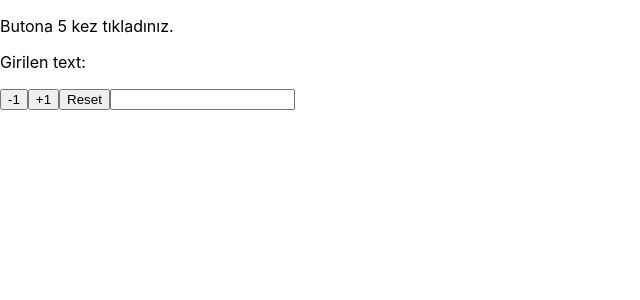
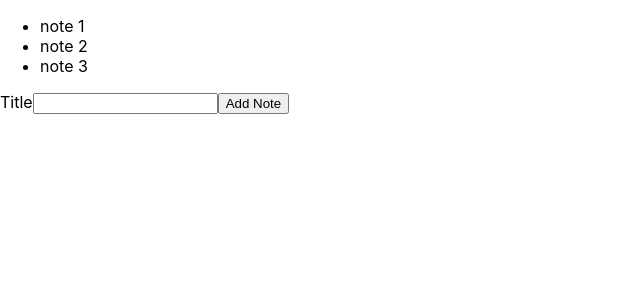
Before and after one commit to orucmu/react-hooks, a React (Create React App) app: page / in a window 1280 px wide. Shown: the top 300 px of the page, without its empty margins (0-640 px from the left). Built offline with nearby package versions, Linux system fonts and the light colour scheme.

Commit message:
Uygulama: Effect Hooks - Local Storage

```diff
--- a/src/App.js
+++ b/src/App.js
@@ -1,35 +1,9 @@
-import { useState, useEffect } from "react";
+import NoteList from './components/NoteList'
 
 function App(props) {
-  const [count, setCount] = useState(props.count);
-  const [text, setText] = useState(props.text);
-
-  useEffect(() => {
-    console.log("count");
-  }, [count])
-
-  useEffect(() => {
-    console.log('componentDidMount');
-  }, [])
-
-  useEffect(() => {
-    console.log('componentDidUpdate');
-  });
-
   return (
-    <>
-      <p>Butona {count} kez tıkladınız.</p>
-      <p>Girilen text: {text}</p>
-      <button onClick={() => setCount(count - 1)}>-1</button>
-      <button onClick={() => setCount(count + 1)}>+1</button>
-      <button onClick={() => setCount(props.count)}>Reset</button>
-      <input type="text" value={text} onChange={(e) => setText(e.target.value)} />
-    </>
-  );
-}
-
-App.defaultProps = {
-  count: 5, text: ''
+    <NoteList />
+  )
 }
 
 export default App;
--- a/src/components/NoteList.js
+++ b/src/components/NoteList.js
@@ -1,4 +1,4 @@
-import { useState } from "react";
+import { useEffect, useState } from "react";
 import AddNote from "./AddNote";
 
 const NoteList = () => {
@@ -7,6 +7,19 @@ const NoteList = () => {
         { id: 2, title: "note 2" },
         { id: 3, title: "note 3" }
     ]);
+
+    useEffect(() => {
+        console.log("loaded");
+        const data = JSON.parse(localStorage.getItem("notes"));
+        if (data) {
+            setNotes(data)
+        }
+    }, []);
+
+    useEffect(() => {
+        console.log("updated");
+        localStorage.setItem("notes", JSON.stringify(notes))
+    }, [notes])
 
     const newNote = (title) => {
         setNotes([...notes, { id: notes.length + 1, title: title }])
--- a/src/index.js
+++ b/src/index.js
@@ -6,9 +6,7 @@ import reportWebVitals from './reportWebVitals';
 
 const root = ReactDOM.createRoot(document.getElementById('root'));
 root.render(
-  <React.StrictMode>
-    <App />
-  </React.StrictMode>
+  <App />
 );
 
 // If you want to start measuring performance in your app, pass a function
```
Also changed, not shown: src/Counter.js (+19 -2 lines).
